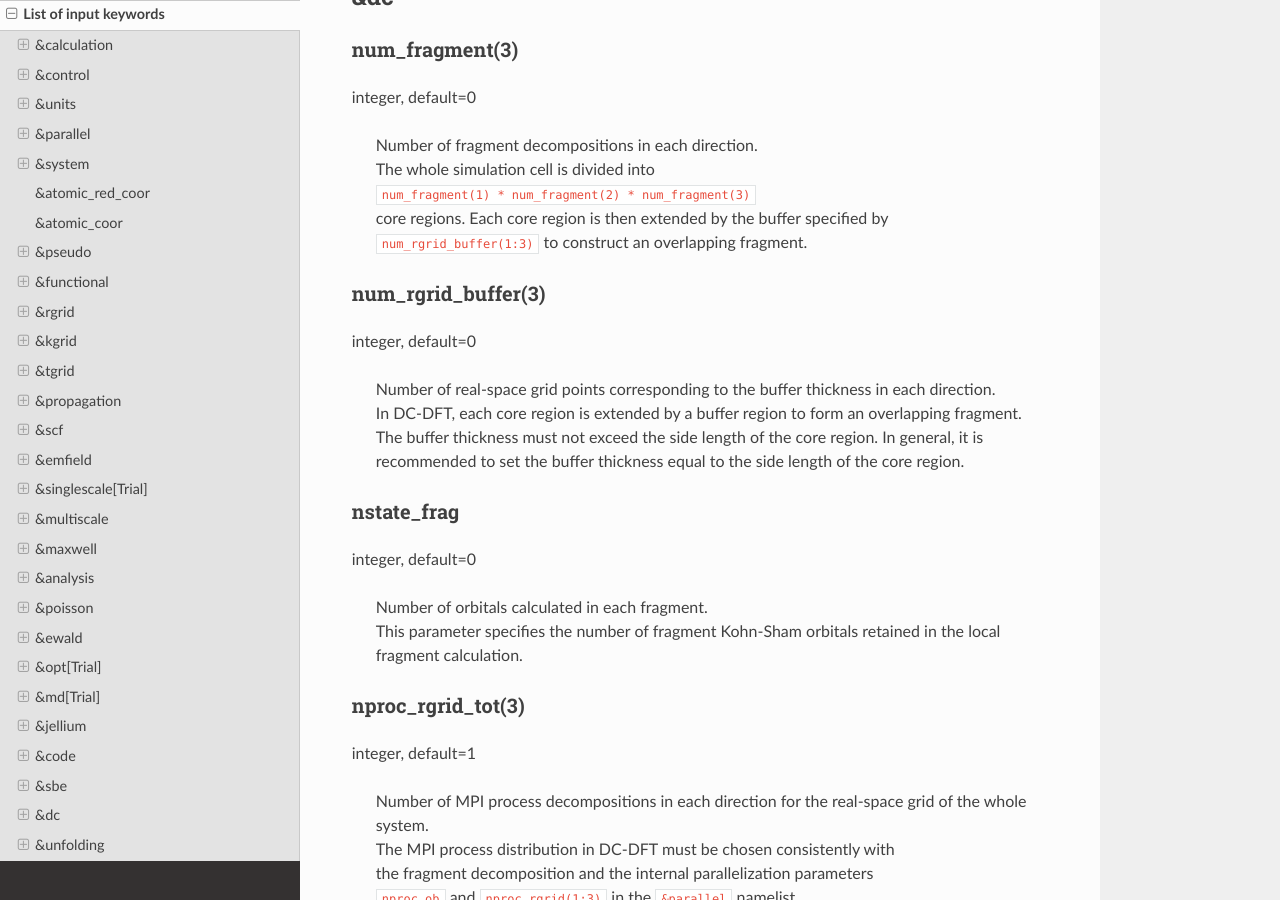
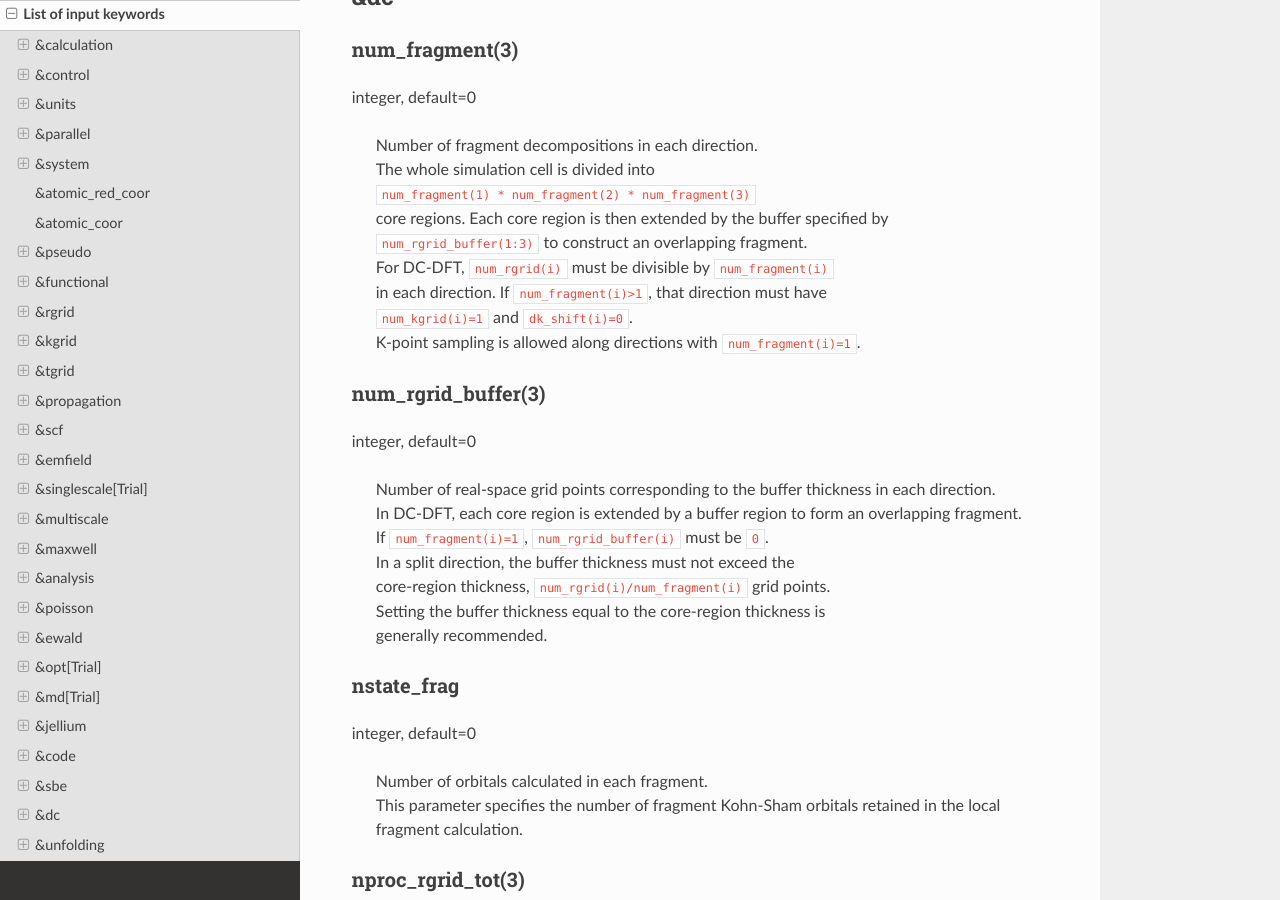
Before and after one commit to SALMON-TDDFT/SALMON-DOCS, a Sphinx documentation site: the page built from source/input_keyword_list.rst, in a window 1280 px wide and 900 px high, scrolled down 68603 px. Built offline with Sphinx 7.4.7 and the Read the Docs theme 3.1.0, drawn with Linux system fonts in a browser that asks for light colours; formulas are drawn with MathJax 3; some of the changed text lies outside the part shown.

Commit message:
Document DC-LCFO constraints and eigensolver support

```diff
--- a/source/input_keyword_list.rst
+++ b/source/input_keyword_list.rst
@@ -3498,6 +3498,10 @@
    | The whole simulation cell is divided into
    | ``num_fragment(1) * num_fragment(2) * num_fragment(3)``
    | core regions. Each core region is then extended by the buffer specified by ``num_rgrid_buffer(1:3)`` to construct an overlapping fragment.
+   | For DC-DFT, ``num_rgrid(i)`` must be divisible by ``num_fragment(i)``
+   | in each direction. If ``num_fragment(i)>1``, that direction must have
+   | ``num_kgrid(i)=1`` and ``dk_shift(i)=0``.
+   | K-point sampling is allowed along directions with ``num_fragment(i)=1``.
 
 .. _num_rgrid_buffer(3):
 
@@ -3508,7 +3512,11 @@
 
    | Number of real-space grid points corresponding to the buffer thickness in each direction.
    | In DC-DFT, each core region is extended by a buffer region to form an overlapping fragment.
-   | The buffer thickness must not exceed the side length of the core region. In general, it is recommended to set the buffer thickness equal to the side length of the core region.
+   | If ``num_fragment(i)=1``, ``num_rgrid_buffer(i)`` must be ``0``.
+   | In a split direction, the buffer thickness must not exceed the
+   | core-region thickness, ``num_rgrid(i)/num_fragment(i)`` grid points.
+   | Setting the buffer thickness equal to the core-region thickness is
+   | generally recommended.
 
 .. _nstate_frag:
 
@@ -3568,6 +3576,13 @@
    | ``'lapack'`` / use the LAPACK eigensolver
    | ``'eigenexa'`` / use the EigenExa eigensolver; SALMON must be built with EigenExa support
    | ``'chefsi'`` / use Chebyshev-filtered subspace iteration; SALMON must be built with ScaLAPACK support; cf. [S. Banerjee et al., *J. Chem. Phys.* 145, 154101 (2016), https://doi.org/10.1063/1.4964861].
+
+   | For real-orbital DC-LCFO, ``'lapack'``, ``'eigenexa'``, and
+   | ``'chefsi'`` are available subject to the required build options.
+   | For complex-orbital DC-LCFO, diagonalization supports ``'lapack'``
+   | and ``'chefsi'``; ``'eigenexa'`` is not supported.
+   | Complex-orbital CheFSI requires ScaLAPACK support.
+   | The eigensolver is not used when ``yn_dc_lcfo_diag='n'``.
 
    | CheFSI is an iterative eigensolver intended particularly for large-scale DC-LCFO calculations.
    | Its convergence and accuracy should be checked using the reported residuals.
```
